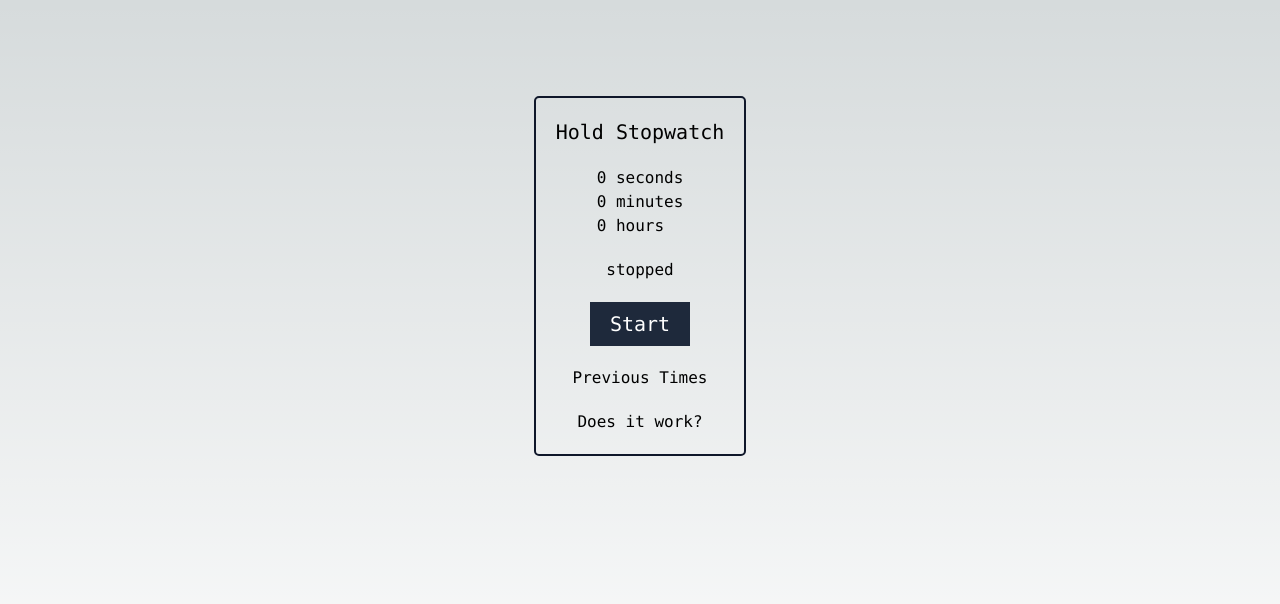
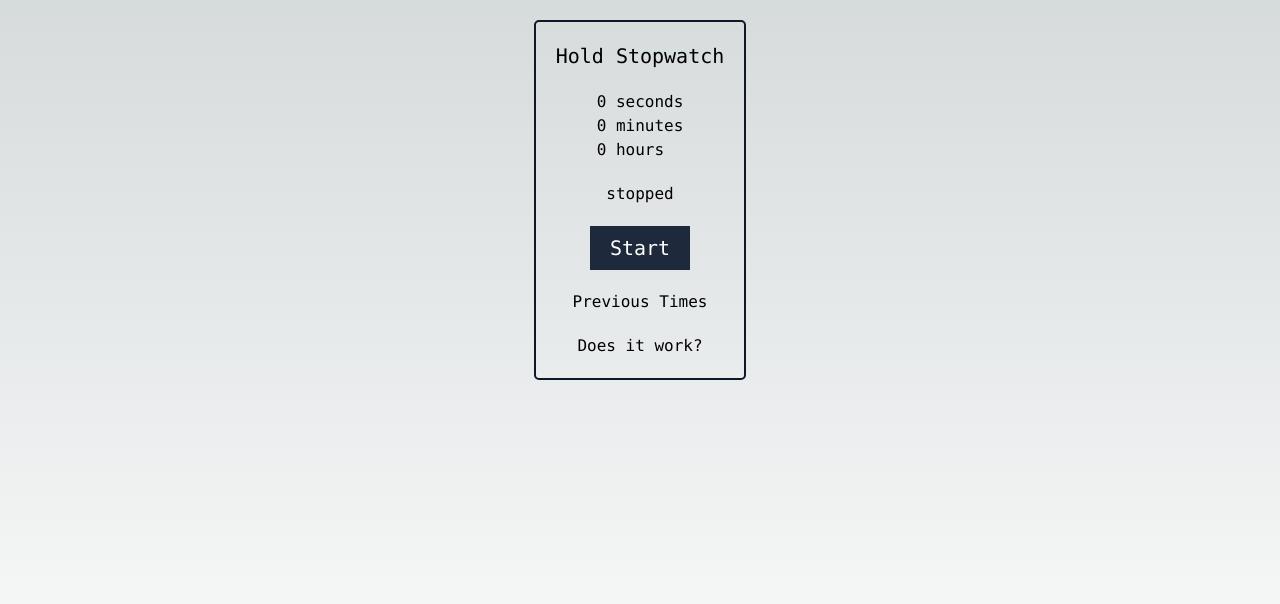
Before and after one commit to max1v/ReactStopWatch, a Next.js app: page / in a window 1280 px wide. Shown: the top 604 px of the page. Built offline with nearby package versions, Linux system fonts and the light colour scheme.

Commit message:
adjusted main container padding

```diff
--- a/app/page.tsx
+++ b/app/page.tsx
@@ -2,7 +2,7 @@
 
 export default function Home() {
   return (
-    <main className="flex min-h-screen flex-col items-center justify-between p-24 font-mono">
+    <main className="flex min-h-screen flex-col items-center justify-between pt-5 font-mono">
       <Stopwatch />
     </main>
   );
```
